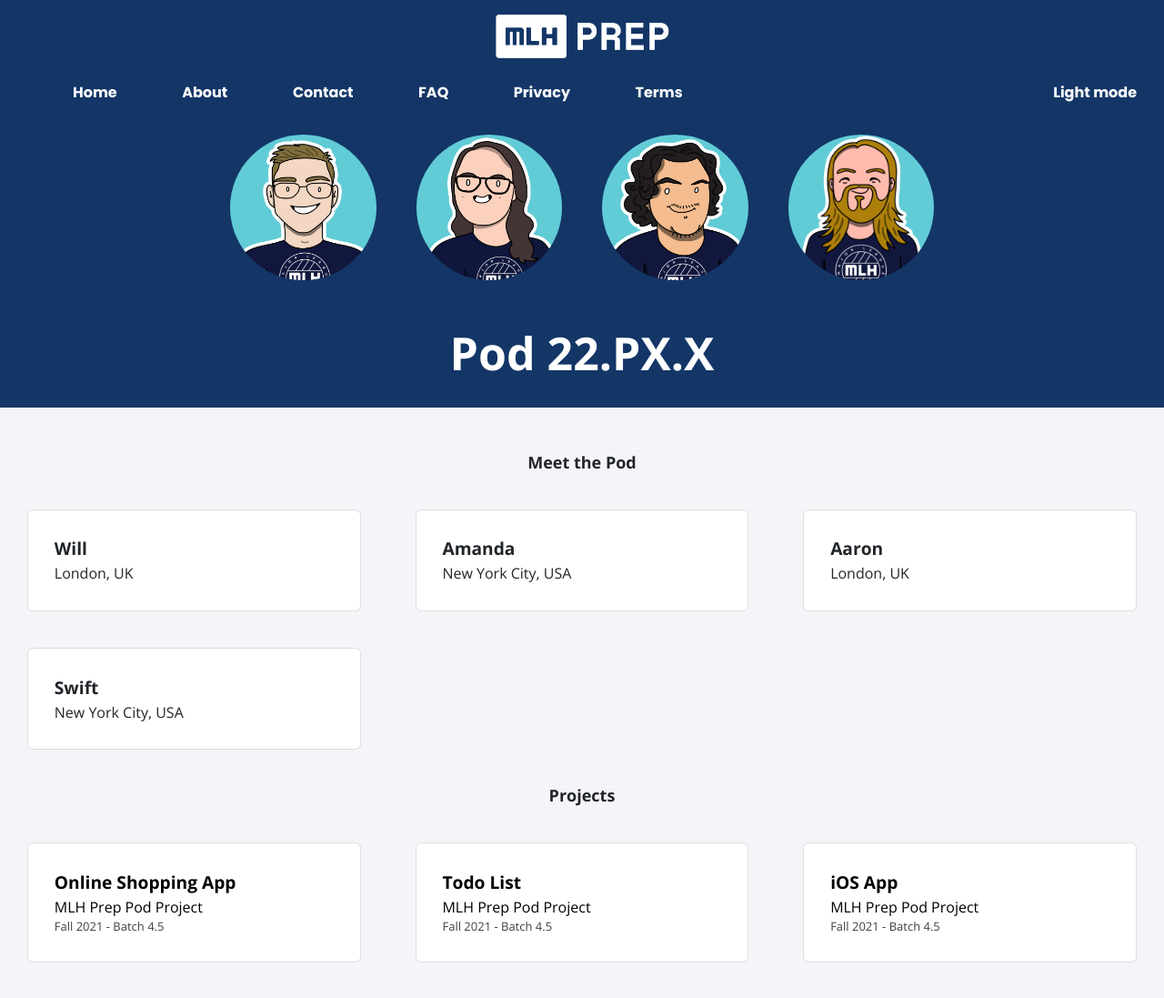
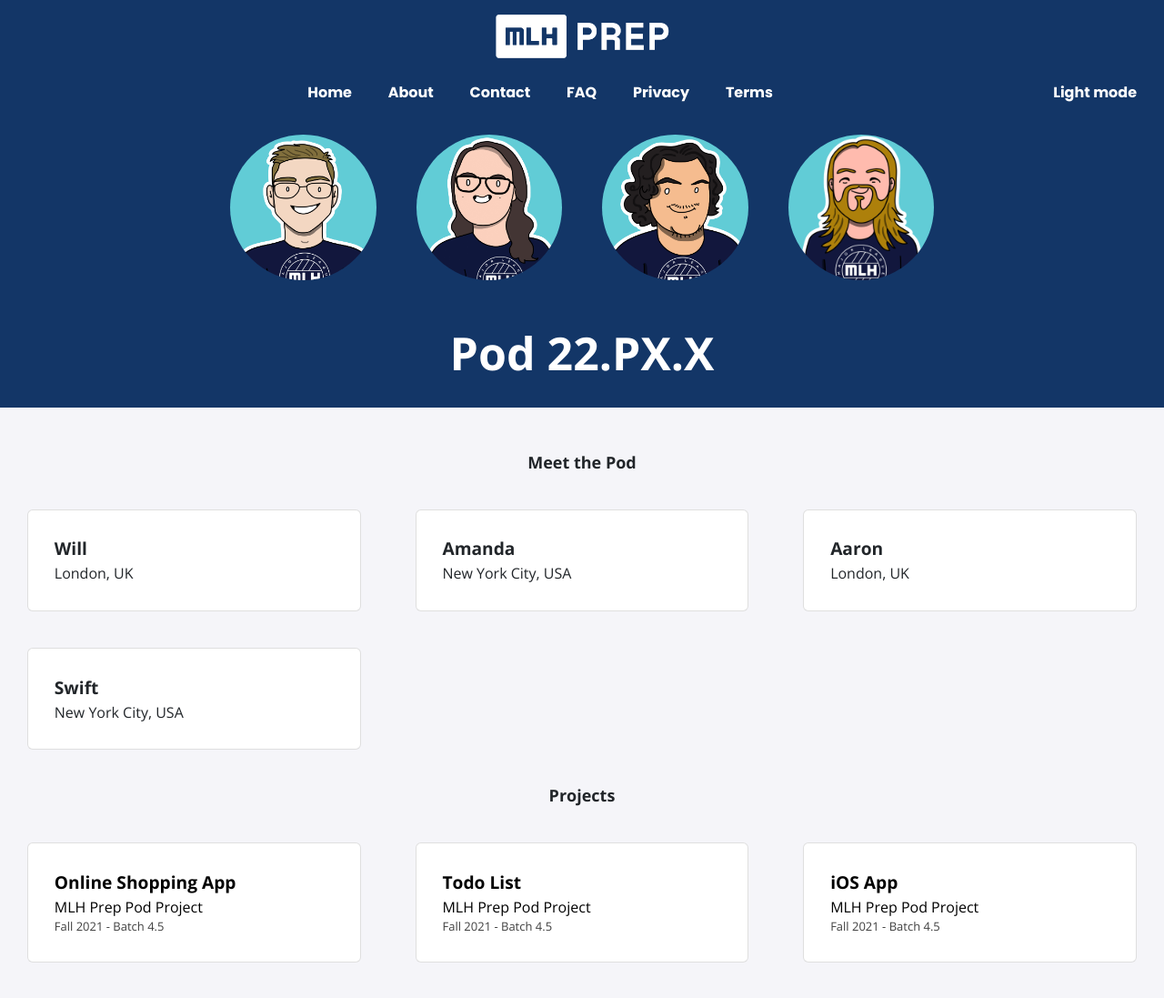
Before and after one commit to MLH-Fellowship/prep-portfolio-22.AUG.PREP.1, a Jekyll site: the page built from index.html, in a window 1280 px wide and 1128 px high. Shown: the top 1097 px of the window at 91% size. Built offline with Jekyll 4.4.1, drawn with Linux system fonts in a browser that asks for light colours; nearby versions of some CDN libraries.

Commit message:
Centered view looks better

```diff
--- a/_sass/navbar.scss
+++ b/_sass/navbar.scss
@@ -18,7 +18,7 @@ $navbar-height: 8em;
 
     .nav-links {
         display: grid;
-        grid-template-columns: max-content auto auto;
+        grid-template-columns: auto auto auto;
         padding: 20px;
 
         #small-nav-logo {
@@ -36,7 +36,7 @@ $navbar-height: 8em;
             padding: 0 50px;
             grid-column: 2;
             display: flex;
-            justify-content: space-between;
+            justify-content: space-around;
         }
 
         #theme-toggle {
```
